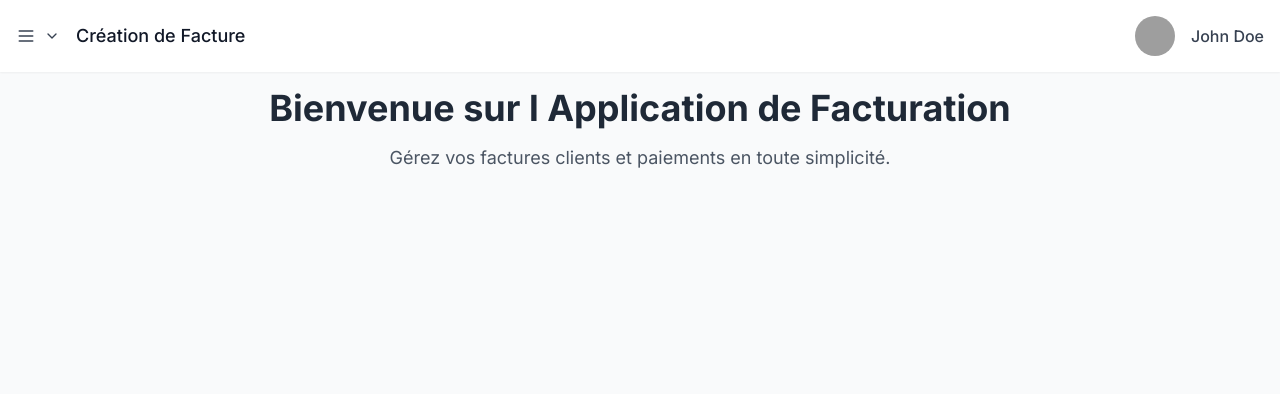
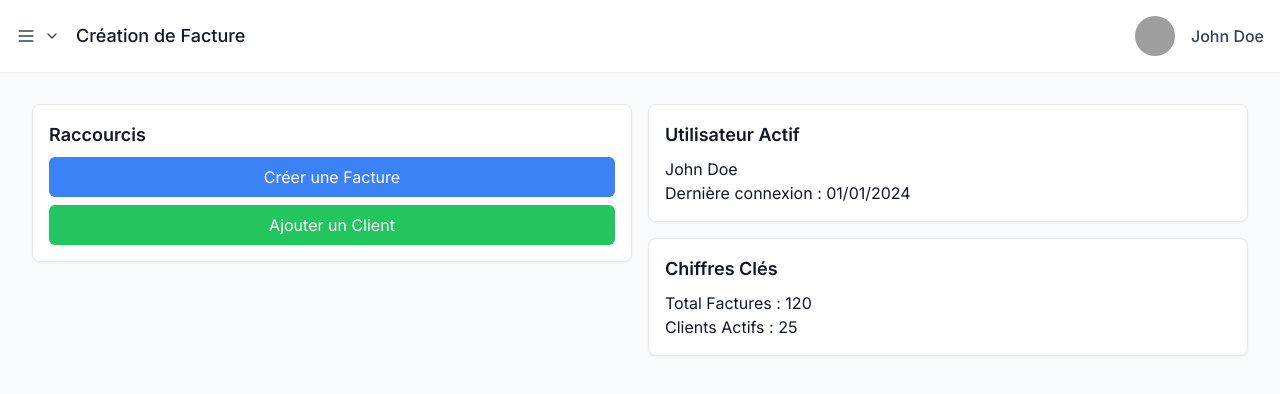
Before and after one commit to MisterAlfred/web-front, a Next.js app: page / in a window 1280 px wide. Shown: the top 394 px of the page. Built offline with nearby package versions, Linux system fonts and the light colour scheme; grey boxes are pictures that could not be loaded.

Commit message:
feat:ALFRED-13-Home page (#16)

```diff
--- /dev/null
+++ b/app/components/Card.tsx
@@ -0,0 +1,15 @@
+interface CardProps {
+  title: string;
+  children: React.ReactNode;
+}
+
+const Card = ({ title, children }: CardProps) => {
+  return (
+    <div className="p-4 bg-white border border-gray-200 rounded-lg shadow-sm">
+      <h2 className="text-lg font-semibold mb-2">{title}</h2>
+      {children}
+    </div>
+  );
+};
+
+export default Card;
--- a/app/components/Navbar.tsx
+++ b/app/components/Navbar.tsx
@@ -3,7 +3,7 @@
 import { useState } from "react";
 import { DropdownMenu, DropdownMenuContent, DropdownMenuTrigger, DropdownMenuItem } from "@/components/ui/dropdown-menu";
 import { Avatar, AvatarFallback, AvatarImage } from "@/components/ui/avatar";
-import { ChevronDown, Menu } from "lucide-react"; // Icônes modernes
+import { ChevronDown, Menu } from "lucide-react";
 
 const Navbar = () => {
   const [currentModule, setCurrentModule] = useState("Création de Facture");
--- a/app/page.tsx
+++ b/app/page.tsx
@@ -1,12 +1,31 @@
+import Card from "@/app/components/Card";
+
 export default function HomePage() {
   return (
-    <div className="flex flex-col items-center justify-center h-full">
-      <h1 className="text-4xl font-bold text-gray-800 mb-4">
-        Bienvenue sur l Application de Facturation
-      </h1>
-      <p className="text-lg text-gray-600">
-        Gérez vos factures clients et paiements en toute simplicité.
-      </p>
+    <div className="grid grid-cols-2 gap-4 p-4">
+      <div className="col-span-1 flex flex-col gap-4">
+        <Card title="Raccourcis">
+          <button className="w-full p-2 bg-blue-500 text-white rounded-md hover:bg-blue-600">
+            Créer une Facture
+          </button>
+          <button className="w-full p-2 bg-green-500 text-white rounded-md hover:bg-green-600 mt-2">
+            Ajouter un Client
+          </button>
+        </Card>
+      </div>
+
+      <div className="col-span-1 grid grid-rows-2 gap-4">
+        <Card title="Utilisateur Actif">
+          <p>John Doe</p>
+          <p>Dernière connexion : 01/01/2024</p>
+        </Card>
+        <Card title="Chiffres Clés">
+          <ul>
+            <li>Total Factures : 120</li>
+            <li>Clients Actifs : 25</li>
+          </ul>
+        </Card>
+      </div>
     </div>
   );
 }
```
